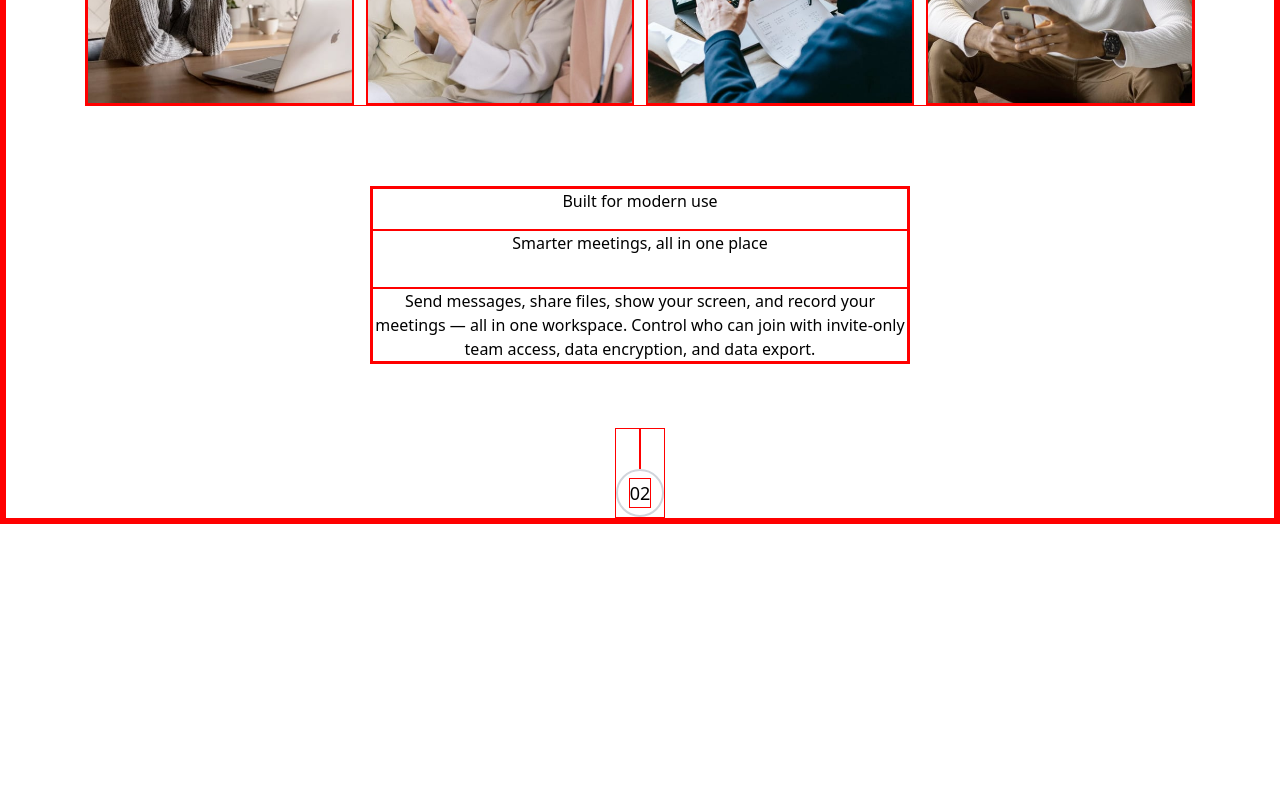
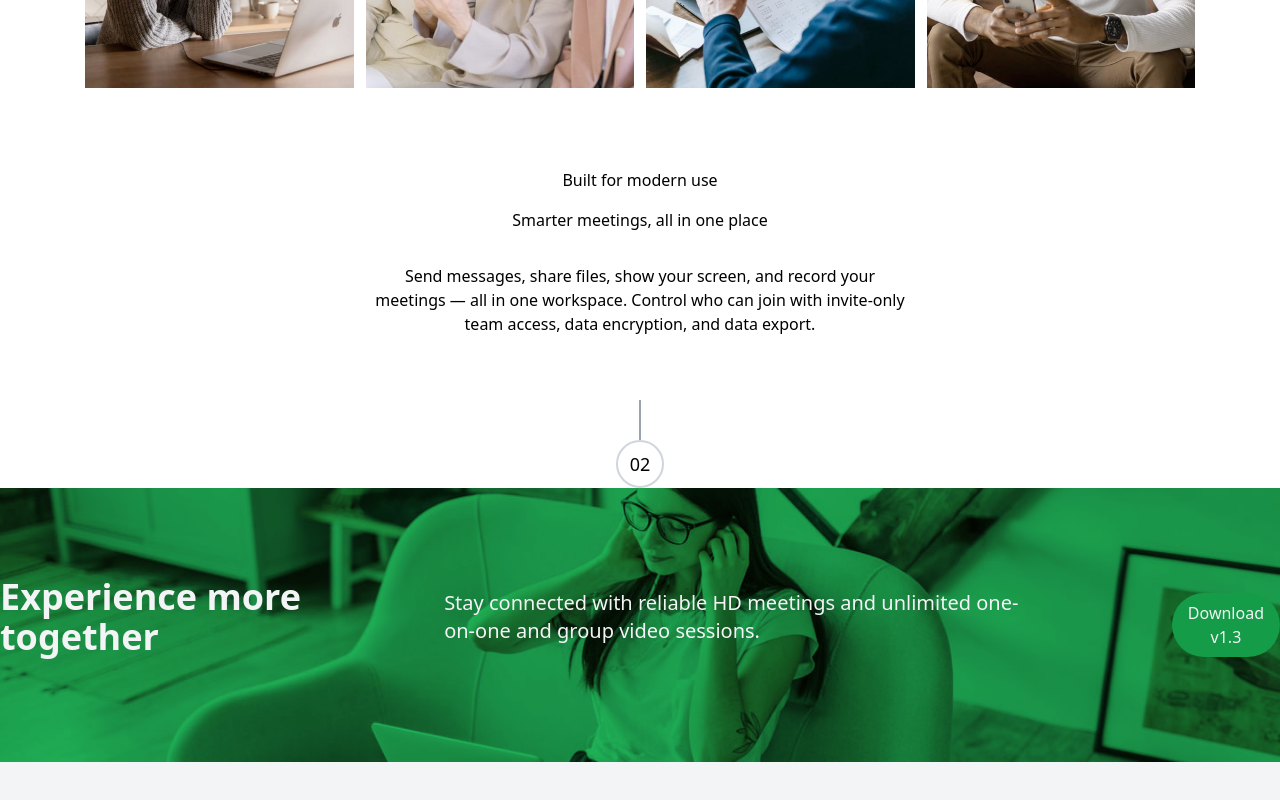
Before and after one commit to Georginio-prod/meet-landing-page, a Vue app: page / in a window 1280 px wide. Shown: the part 858-1658 px from the top of the page. Before the commit the page ends 1382 px from the top, so only its background shows below. Built offline with nearby package versions, Linux system fonts and the light colour scheme.

Commit message:
style: add the footer

```diff
--- a/src/App.vue
+++ b/src/App.vue
@@ -1,4 +1,5 @@
 <script setup>
+import FooterPage from './components/footerPage.vue';
 import HeaderPage from './components/headerPage.vue';
 import MainPage from './components/mainPage.vue';
 
@@ -9,6 +10,8 @@ import MainPage from './components/mainPage.vue';
  <div id="app">
     <HeaderPage />
     <MainPage/>
+    <FooterPage/>
+
  </div>
 
 </template>
--- a/src/assets/main.css
+++ b/src/assets/main.css
@@ -6,5 +6,5 @@
     box-sizing: border-box;
     padding: 0;
     margin: 0;
-    border:1px solid red ;
+    /* border:1px solid red ; */
 }
--- /dev/null
+++ b/src/components/footerPage.vue
@@ -0,0 +1,28 @@
+<template>
+  <footer class="justify-center min-h-screen bg-gray-100">
+  <div class="relative items-center justify-center container-fullscreen w-full">
+    <div class="flex flex-row w-full h-full mix-blend-multiply bg-green-500">
+      <img src="/public/image-footer.jpg" alt="img" class="w-full h-full object-cover mix-blend-multiply">
+
+      <div class="absolute inset-0 flex items-center justify-center text-white flex-row gap-32">
+        <h1 class="text-4xl font-bold mb-4">
+          Experience more together
+        </h1>
+        <h3 class="text-xl mb-4">
+          Stay connected with reliable HD meetings and unlimited one-on-one and group video sessions.
+        </h3>
+        <button class="px-4 py-2 bg-green-600 rounded-full hover:bg-green-700 focus:outline-none">
+          Download v1.3
+        </button>
+      </div>
+
+    </div>
+  </div>
+  </footer>
+</template>
+
+<script>
+export default {
+  name: 'Footer',
+};
+</script>
```
